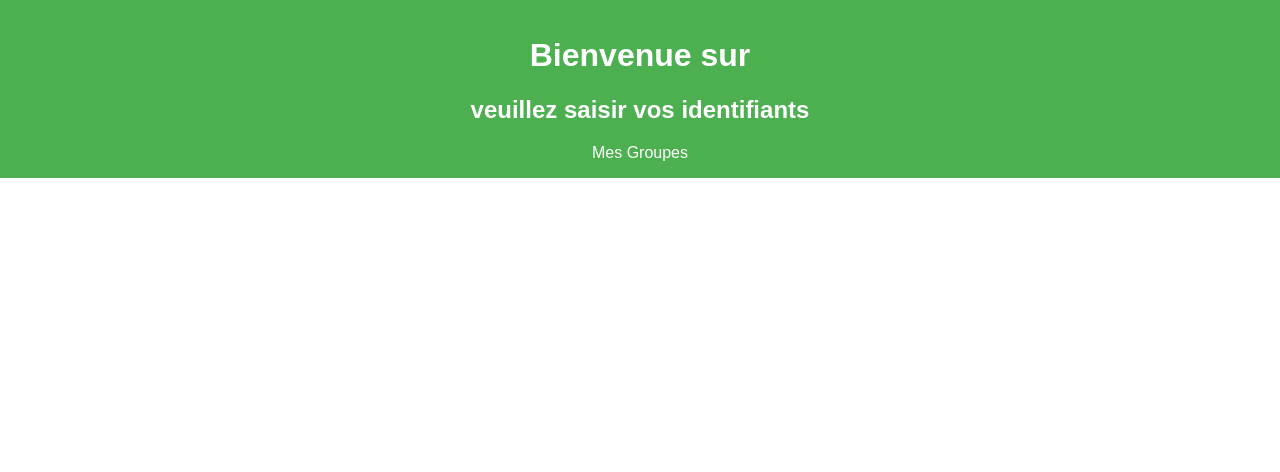
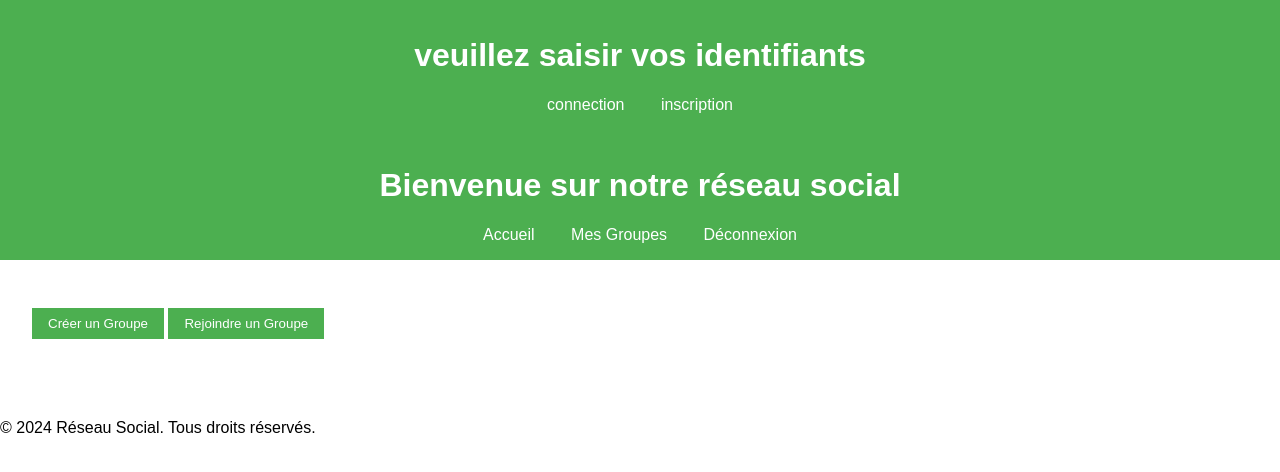
Before and after one commit to timothee-piotre/reseausocial.github.io, a plain HTML site: page index.html in a window 1280 px wide. Drawn offline with Linux system fonts and the light colour scheme; files that its build step writes are made by us from their sources; files whose address does not match are found by name.

Commit message:
Update index.html

```diff
--- a/index.html
+++ b/index.html
@@ -1,19 +1,48 @@
 <!DOCTYPE html>
 <html lang="en">
+
 <head>
     <meta charset="UTF-8">
     <meta name="viewport" content="width=device-width, initial-scale=1.0">
-    <title>Accueil</title>
+    <title>Accueil - Réseau Social</title>
     <link rel="stylesheet" href="css/style.css">
 </head>
 <body>
     <header>
-        <h1>Bienvenue sur </h1>
-        <h2>veuillez saisir vos identifiants</h2>
+        <h1>veuillez saisir vos identifiants</h1>
         <nav>
-            <a href="login.Html">Mes Groupes</a>
+            <a href="login.html">connection</a>
+            <a href="register.html">inscription</a>
         </nav>
     </header>
+
+
+<body>
+    <header>
+        <h1>Bienvenue sur notre réseau social</h1>
+        <nav>
+            <a href="index.html">Accueil</a>
+            <a href="group.html">Mes Groupes</a>
+            <a href="#" id="logout">Déconnexion</a>
+        </nav>
+    </header>
+
+    <main>
+        <section>
+            <button id="create-group">Créer un Groupe</button>
+            <button id="join-group">Rejoindre un Groupe</button>
+        </section>
+
+        <section id="groups-list">
+            <!-- Liste des groupes apparaîtra ici -->
+        </section>
+    </main>
+
+    <footer>
+        <p>&copy; 2024 Réseau Social. Tous droits réservés.</p>
+    </footer>
+
     <script src="js/script.js"></script>
 </body>
+
 </html>
```
